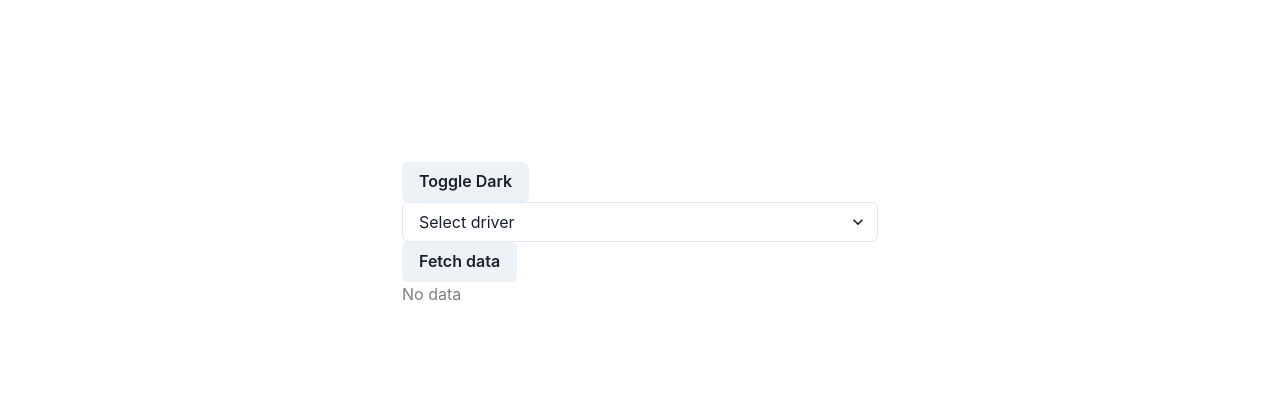
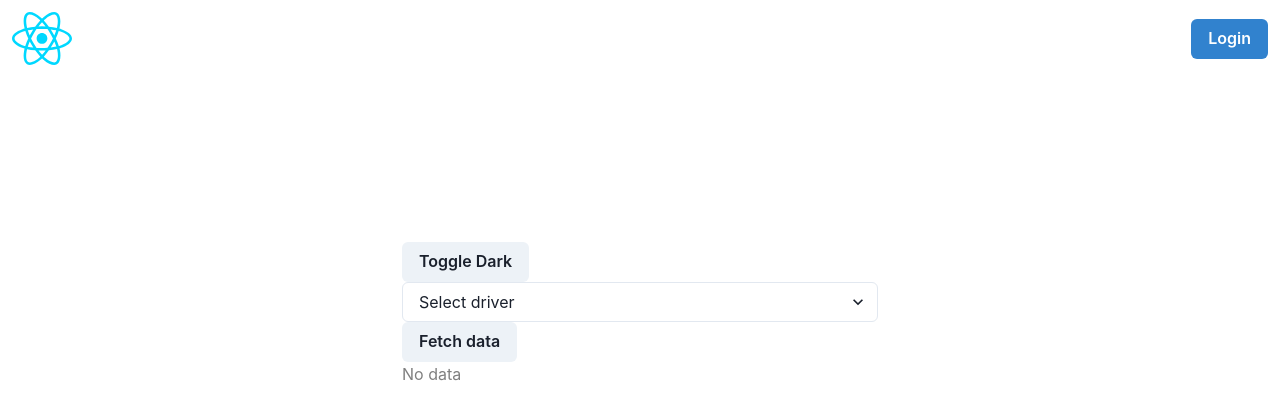
Before and after one commit to Laudair/f1-data-FE, a React (Vite) app: page / in a window 1280 px wide. Shown: the top 420 px of the page. Built offline with nearby package versions, Linux system fonts and the light colour scheme.

Commit message:
introduce topbar

```diff
--- a/src/App.tsx
+++ b/src/App.tsx
@@ -2,26 +2,30 @@ import React, { useState } from 'react'
 import F1TelemetryChart, { TelemetryData } from './components/TelemtryChart'
 import { fetchF1TelemetryData } from './requests/fetchTelemetry'
 import { Button, Select, Box, Text, useColorMode } from '@chakra-ui/react'
+import TopBar from './components/top-bar/TopBar'
 
 function App() {
   const { colorMode, toggleColorMode } = useColorMode()
   const [telemetry, setTelemetry] = useState<TelemetryData | null>(null)
   const [loading, setLoading] = useState(false)
   const [error, setError] = useState<string | undefined>()
-  const [selectedDriver, setSelectedDriver] = useState('HAM');
+  const [selectedDriver, setSelectedDriver] = useState('HAM')
 
   const handleChange = (event: React.ChangeEvent<HTMLSelectElement>) => {
-    setSelectedDriver(event.target.value);
-  };
+    setSelectedDriver(event.target.value)
+  }
 
   const fetchData = async () => {
     setLoading(true)
     setError(undefined)
     try {
-      const data = await fetchF1TelemetryData('2022', 'Silverstone', selectedDriver ?? 'HAM')
+      const data = await fetchF1TelemetryData(
+        '2022',
+        'Silverstone',
+        selectedDriver ?? 'HAM'
+      )
       setTelemetry(data)
-    }
-    catch (error) {
+    } catch (error) {
       setError('error fetching')
       console.log('error ', error)
     }
@@ -36,44 +40,52 @@ function App() {
   }
 
   const drivers: IDriver[] = [
-    { fullName: "Lewis Hamilton", shortName: "HAM", driverNumber: "44" },
-    { fullName: "George Russell", shortName: "RUS", driverNumber: "63" },
-    { fullName: "Max Verstappen", shortName: "VER", driverNumber: "1" },
-    { fullName: "Sergio Perez", shortName: "PER", driverNumber: "11" },
-    { fullName: "Charles Leclerc", shortName: "LEC", driverNumber: "16" },
-    { fullName: "Carlos Sainz", shortName: "SAI", driverNumber: "55" },
-    { fullName: "Lando Norris", shortName: "NOR", driverNumber: "4" },
-    { fullName: "Daniel Ricciardo", shortName: "RIC", driverNumber: "3" },
-    { fullName: "Fernando Alonso", shortName: "ALO", driverNumber: "14" },
-    { fullName: "Esteban Ocon", shortName: "OCO", driverNumber: "31" },
-    { fullName: "Pierre Gasly", shortName: "GAS", driverNumber: "10" },
-    { fullName: "Yuki Tsunoda", shortName: "TSU", driverNumber: "22" },
-    { fullName: "Sebastian Vettel", shortName: "VET", driverNumber: "5" },
-    { fullName: "Lance Stroll", shortName: "STR", driverNumber: "18" },
-    { fullName: "Valtteri Bottas", shortName: "BOT", driverNumber: "77" },
-    { fullName: "Guanyu Zhou", shortName: "ZHO", driverNumber: "24" },
-    { fullName: "Alexander Albon", shortName: "ALB", driverNumber: "23" },
-    { fullName: "Nicholas Latifi", shortName: "LAT", driverNumber: "6" },
-    { fullName: "Mick Schumacher", shortName: "MSC", driverNumber: "47" },
-    { fullName: "Kevin Magnussen", shortName: "MAG", driverNumber: "20" }
-  ];
-
-
+    { fullName: 'Lewis Hamilton', shortName: 'HAM', driverNumber: '44' },
+    { fullName: 'George Russell', shortName: 'RUS', driverNumber: '63' },
+    { fullName: 'Max Verstappen', shortName: 'VER', driverNumber: '1' },
+    { fullName: 'Sergio Perez', shortName: 'PER', driverNumber: '11' },
+    { fullName: 'Charles Leclerc', shortName: 'LEC', driverNumber: '16' },
+    { fullName: 'Carlos Sainz', shortName: 'SAI', driverNumber: '55' },
+    { fullName: 'Lando Norris', shortName: 'NOR', driverNumber: '4' },
+    { fullName: 'Daniel Ricciardo', shortName: 'RIC', driverNumber: '3' },
+    { fullName: 'Fernando Alonso', shortName: 'ALO', driverNumber: '14' },
+    { fullName: 'Esteban Ocon', shortName: 'OCO', driverNumber: '31' },
+    { fullName: 'Pierre Gasly', shortName: 'GAS', driverNumber: '10' },
+    { fullName: 'Yuki Tsunoda', shortName: 'TSU', driverNumber: '22' },
+    { fullName: 'Sebastian Vettel', shortName: 'VET', driverNumber: '5' },
+    { fullName: 'Lance Stroll', shortName: 'STR', driverNumber: '18' },
+    { fullName: 'Valtteri Bottas', shortName: 'BOT', driverNumber: '77' },
+    { fullName: 'Guanyu Zhou', shortName: 'ZHO', driverNumber: '24' },
+    { fullName: 'Alexander Albon', shortName: 'ALB', driverNumber: '23' },
+    { fullName: 'Nicholas Latifi', shortName: 'LAT', driverNumber: '6' },
+    { fullName: 'Mick Schumacher', shortName: 'MSC', driverNumber: '47' },
+    { fullName: 'Kevin Magnussen', shortName: 'MAG', driverNumber: '20' }
+  ]
 
   return (
-    <Box style={{ height: '100vh', width: '100vw', display: 'flex', alignItems: 'center', justifyContent: 'center' }}>
+    <>
+      <TopBar key={null} type={''} props={'div'} />
+
+      <Box
+        style={{
+          height: '100vh',
+          width: '100vw',
+          display: 'flex',
+          alignItems: 'center',
+          justifyContent: 'center'
+        }}
+      >
         <Box style={{ height: '500px', width: '500px', padding: '12px' }}>
           <Button onClick={toggleColorMode}>
             Toggle {colorMode === 'light' ? 'Dark' : 'Light'}
           </Button>
           <Select placeholder="Select driver" onChange={handleChange}>
-          {drivers.map(driver => (
+            {drivers.map((driver) => (
               <option key={driver.shortName} value={driver.shortName}>
                 {driver.fullName}
               </option>
             ))}
           </Select>
-
 
           <Button onClick={() => fetchData()}>Fetch data</Button>
           {telemetry ? (
@@ -87,6 +99,7 @@ function App() {
           )}
         </Box>
       </Box>
+    </>
   )
 }
 
--- /dev/null
+++ b/src/components/top-bar/TopBar.tsx
@@ -0,0 +1,31 @@
+import React from 'react'
+import { Box, Flex, Button, Image } from '@chakra-ui/react'
+
+// Replace this with the path to your Formula 1 logo image
+import Formula1Logo from '../../assets/react.svg'
+
+interface TopBarProps extends React.ReactElement<'div'> {
+  children?: React.ReactNode
+}
+
+const TopBar: React.FC<TopBarProps> = ({ children, ...otherProps }) => {
+  return (
+    <Box
+      w="100vw"
+      p={4}
+      color="grey"
+      style={{ height: '80px', padding: '12px' }}
+      {...otherProps}
+    >
+      <Flex alignItems="center" justifyContent="space-between">
+        <Image src={Formula1Logo} htmlWidth="60px" alt="Formula 1 Logo" />
+        <Box flex={1} textAlign="center">
+          {children}
+        </Box>
+        <Button colorScheme="blue">Login</Button>
+      </Flex>
+    </Box>
+  )
+}
+
+export default TopBar
```
Also changed, not shown: src/assets/f1logo.svg (added). Lines whose indentation alone changed are shown as unchanged.
